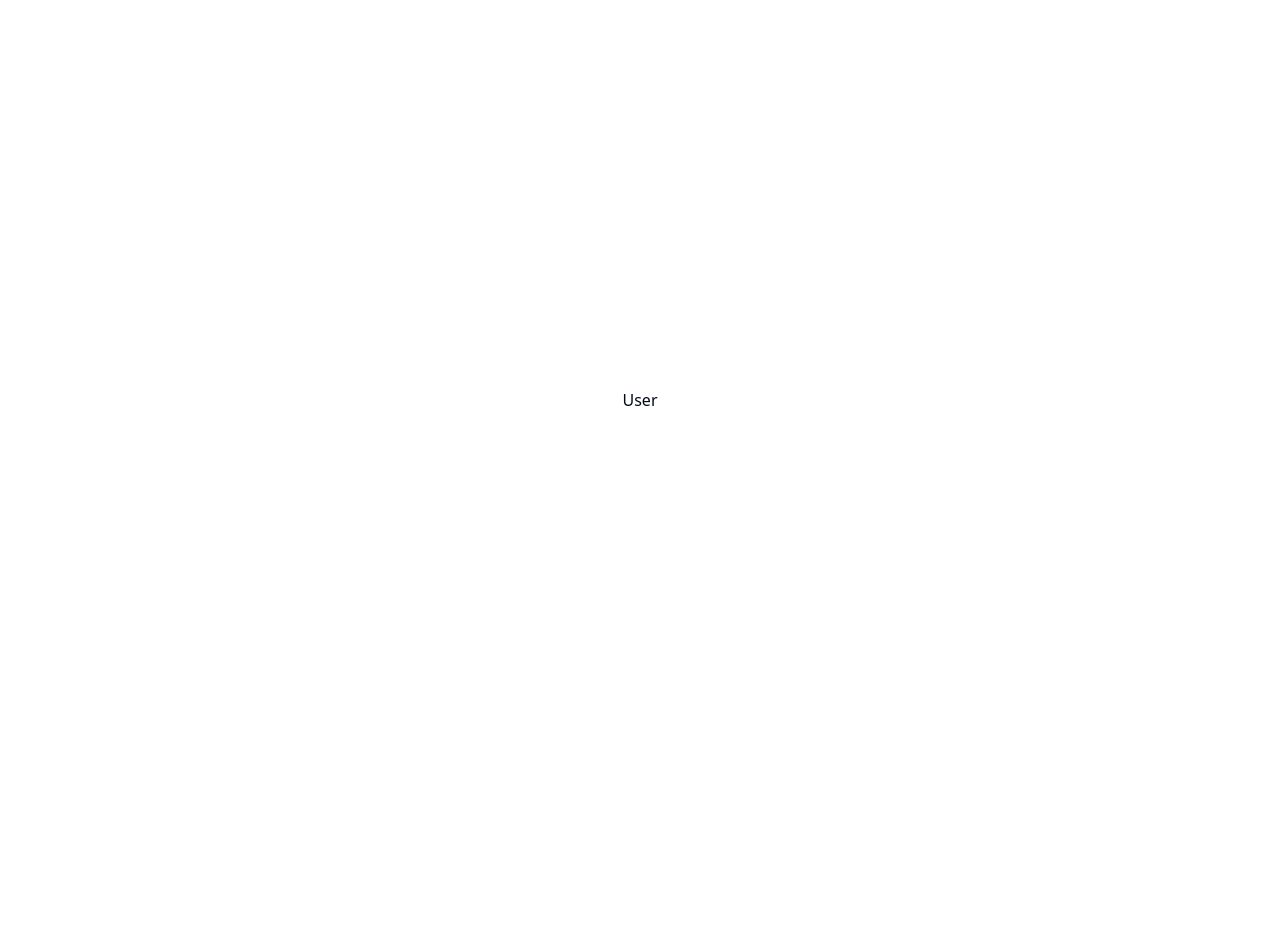
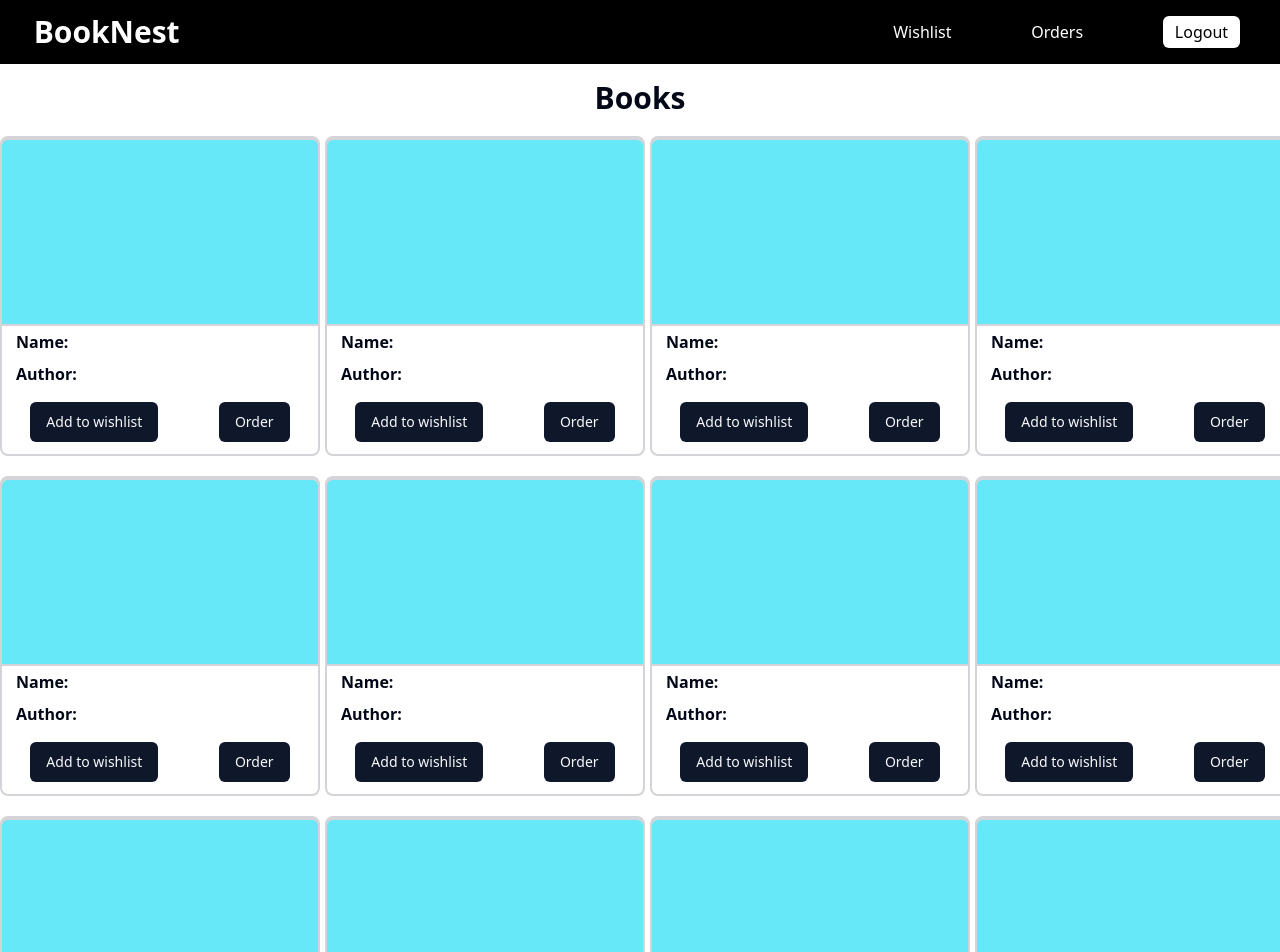
Before and after one commit to subhadeepsonu/BookStore, a React (Vite) app: page /user in a window 1280 px wide. Shown: the top 952 px of the page. Before the commit the page ends 800 px from the top, so only its background shows below. Built offline with nearby package versions, Linux system fonts and the light colour scheme.

Commit message:
intail round of frontend

```diff
--- a/src/App.jsx
+++ b/src/App.jsx
@@ -9,6 +9,13 @@ import AdminLogin from './components/pages/adminLogin'
 import SellerLogin from './components/pages/sellerLogin'
 import SellerSignup from './components/pages/sellerSignup'
 import User from './components/pages/user'
+import AdminPage from './components/pages/admin'
+import SellerPage from './components/pages/seller'
+import UserOrder from './components/pages/userOrders'
+import Adminorder from './components/pages/adminOrders'
+import SellerOrder from './components/pages/sellerOrder'
+import SellerBook from './components/pages/sellerBooks'
+import AdminBooks from './components/pages/adminBooks'
 function App() {
   return (
   <BrowserRouter>
@@ -31,6 +38,20 @@ function App() {
       </Route>
       <Route path='/user' element={<User></User>}>
       </Route>
+      <Route path='/admin' element={<AdminPage></AdminPage>}>
+      </Route>
+      <Route path='/seller' element={<SellerPage></SellerPage>}>
+      </Route>
+      <Route path='/userorders' element={<UserOrder></UserOrder>}>
+      </Route>
+      <Route path='/adminorders' element={<Adminorder></Adminorder>}>
+      </Route>
+      <Route path='/sellerorders' element={<SellerOrder></SellerOrder>}>
+      </Route>
+      <Route path='/sellerbooks' element={<SellerBook></SellerBook>}>
+      </Route>
+      <Route path='/adminbooks' element={<AdminBooks></AdminBooks>}>
+      </Route>
     </Routes>
   </BrowserRouter>
   )
--- /dev/null
+++ b/src/components/cards/userCard.jsx
@@ -0,0 +1,23 @@
+import React from "react";
+import BookCard from "./bookCard";
+export default function UserCard(){
+return <div className="flex justify-center items-start">
+    <div className="min-h-screen w-full grid grid-cols-4 gap-5 ">
+        <BookCard></BookCard>
+        <BookCard></BookCard>
+        <BookCard></BookCard>
+        <BookCard></BookCard>
+        <BookCard></BookCard>
+        <BookCard></BookCard>
+        <BookCard></BookCard>
+        <BookCard></BookCard>
+        <BookCard></BookCard>
+        <BookCard></BookCard>
+        <BookCard></BookCard>
+        <BookCard></BookCard>
+        <BookCard></BookCard>
+        <BookCard></BookCard>
+
+    </div>
+    </div>
+}
--- /dev/null
+++ b/src/components/pages/admin.jsx
@@ -0,0 +1,6 @@
+import React from "react";
+export default function AdminPage(){
+    return <div className="h-screen w-full flex justify-center items-center">
+            Admin Page
+    </div>
+}
--- /dev/null
+++ b/src/components/pages/adminBooks.jsx
@@ -0,0 +1,6 @@
+import React from "react";
+export default function AdminBooks(){
+    return <div className="h-screen w-full flex justify-center items-center">
+        Admin books
+    </div>
+}
--- /dev/null
+++ b/src/components/pages/adminOrders.jsx
@@ -0,0 +1,6 @@
+import React from "react";
+export default function Adminorder(){
+    return <div className="h-screen w-full flex justify-center items-center">
+        Admin orders
+    </div>
+}
--- /dev/null
+++ b/src/components/pages/seller.jsx
@@ -0,0 +1,6 @@
+import React from "react";
+export default function SellerPage(){
+    return <div className="h-screen w-full flex justify-center items-center">
+        Seller Page
+    </div>
+}
--- /dev/null
+++ b/src/components/pages/sellerBooks.jsx
@@ -0,0 +1,6 @@
+import React from "react";
+export default function SellerBook(){
+    return <div className="h-screen w-full flex justify-center items-center">
+        Seller Book
+    </div>
+}
--- /dev/null
+++ b/src/components/pages/sellerOrder.jsx
@@ -0,0 +1,6 @@
+import React from "react";
+export default function SellerOrder(){
+    return <div className="h-screen w-full flex justify-center items-center">
+        Seller orders
+    </div>
+}
--- a/src/components/pages/user.jsx
+++ b/src/components/pages/user.jsx
@@ -1,6 +1,10 @@
 import React from "react";
+import UserCard from "../cards/userCard";
+import UserNav from "../userNav";
 export default function User(){
-    return <div className="h-screen w-full flex justify-center items-center">
-        User
+    return <div className="min-h-screen w-full flex flex-col justify-start items-center pt-20">
+        <UserNav></UserNav>
+        <p className="text-3xl font-semibold pb-5 flex justify-center w-full items-center ">Books</p>
+        <UserCard></UserCard>
     </div>
 }
--- /dev/null
+++ b/src/components/pages/userOrders.jsx
@@ -0,0 +1,6 @@
+import React from "react";
+export default function UserOrder(){
+    return <div className="h-screen w-full flex justify-center items-center">
+        user orders
+    </div>
+}
--- /dev/null
+++ b/src/components/userNav.jsx
@@ -0,0 +1,21 @@
+import React from "react";
+import { Link } from "react-router-dom";
+import { Button } from "./ui/button";
+export default function UserNav(){
+    return <div className="fixed bg-black text-white top-0 h-16 flex justify-between items-center  w-full ">
+        <div className="h-full w-1/6 flex justify-center items-center text-3xl font-bold">
+            BookNest
+        </div>
+        <div className="w-1/3 h-full flex justify-around items-center">
+            <Link to={"/wishlist"}>
+            Wishlist
+            </Link>
+            <Link to={"/userorders"}>
+            Orders
+            </Link>
+            <button className="px-3 py-1 text-black rounded-md flex justify-center items-center bg-white">
+                Logout
+            </button>
+        </div>
+    </div>
+}
```
